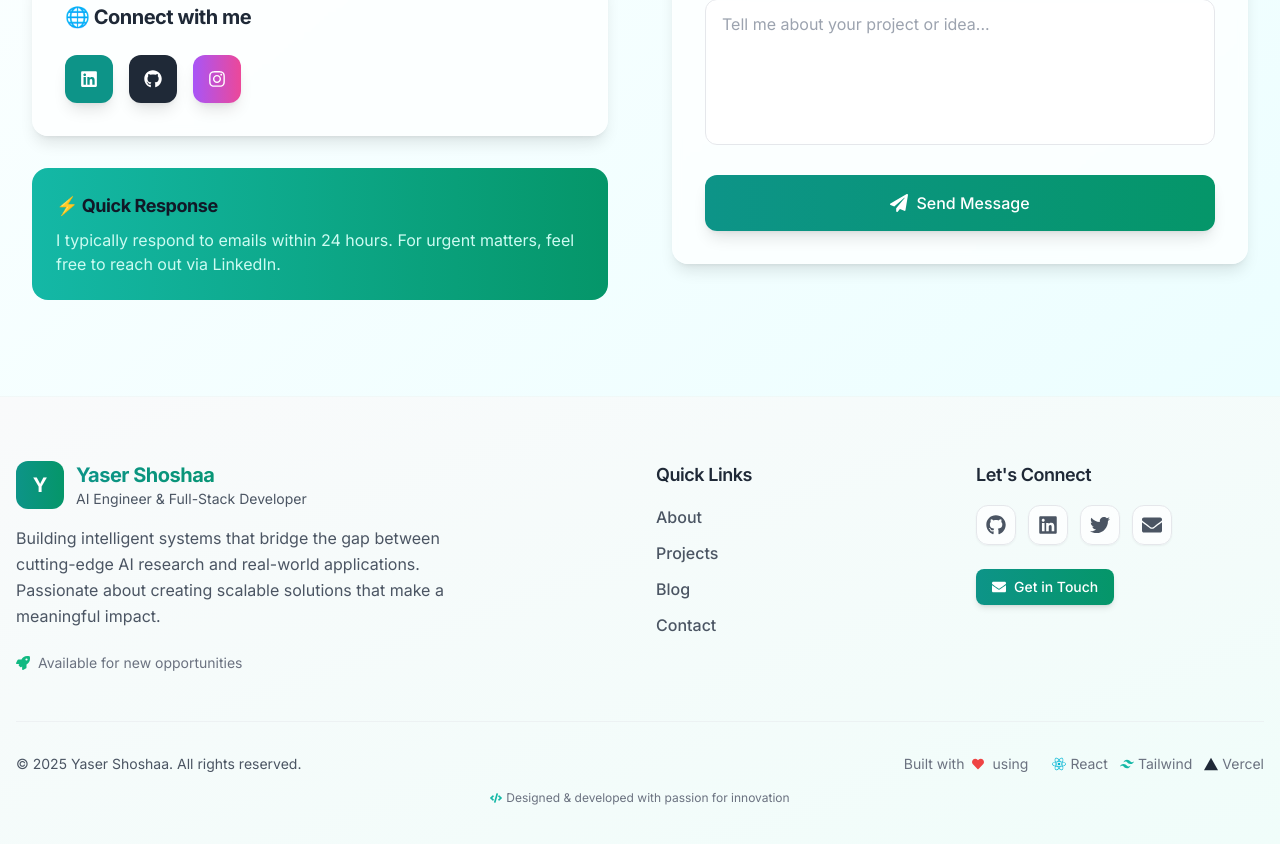
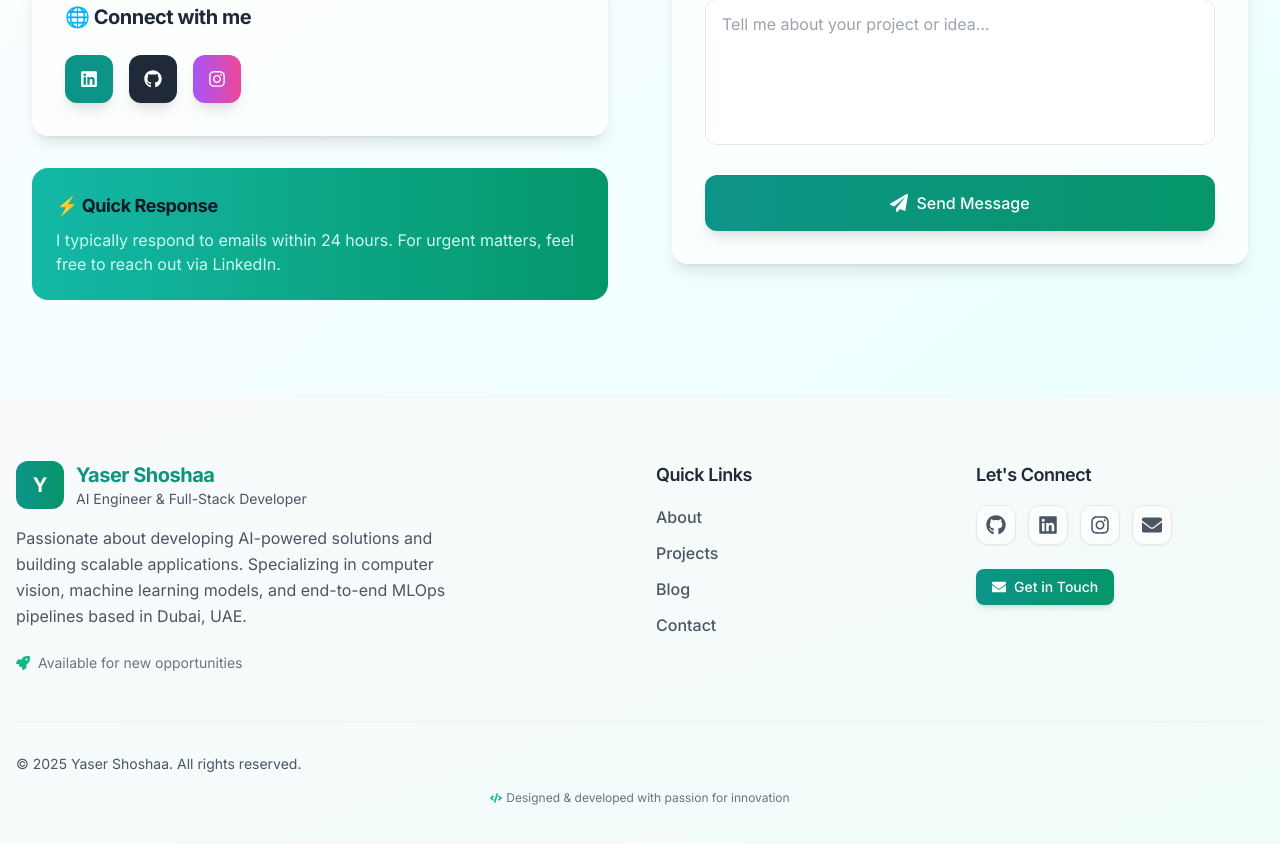
Before and after one commit to yasserzs3/yasserzs3.github.io, a React (Vite) app: page / in a window 1280 px wide. Shown: the part 9239-10083 px from the top of the page. Built offline with nearby package versions, Linux system fonts and the light colour scheme.

Commit message:
updated the footer

```diff
--- a/index.html
+++ b/index.html
@@ -4,10 +4,10 @@
     <meta charset="UTF-8" />
     <link rel="icon" type="image/svg+xml" href="/favicon.svg" />
     <meta name="viewport" content="width=device-width, initial-scale=1.0" />
-    <meta name="description" content="John Doe - AI Developer & Machine Learning Engineer. Building intelligent systems and creating solutions at the intersection of AI and software engineering." />
+    <meta name="description" content="Yaser Shoshaa - AI Developer & Machine Learning Engineer. Building intelligent systems and creating solutions at the intersection of AI and software engineering." />
     <meta name="keywords" content="AI, Machine Learning, Developer, Data Science, Portfolio, Python, PyTorch, TensorFlow, React" />
-    <meta name="author" content="John Doe" />
-    <meta property="og:title" content="John Doe - AI Developer & ML Engineer" />
+    <meta name="author" content="Yaser Shoshaa" />
+    <meta property="og:title" content="Yaser Shoshaa - AI Developer & ML Engineer" />
     <meta property="og:description" content="Building intelligent systems and creating solutions at the intersection of AI and software engineering." />
     <meta property="og:type" content="website" />
     <link rel="preconnect" href="https://fonts.googleapis.com">
--- a/src/components/Footer.jsx
+++ b/src/components/Footer.jsx
@@ -1,5 +1,5 @@
-import { FaGithub, FaLinkedin, FaTwitter, FaEnvelope, FaHeart, FaCode, FaRocket } from 'react-icons/fa';
-import { SiReact, SiTailwindcss, SiVercel } from 'react-icons/si';
+import { FaGithub, FaLinkedin, FaInstagram, FaEnvelope, FaCode, FaRocket } from 'react-icons/fa';
+
 
 const Footer = () => {
   const currentYear = new Date().getFullYear();
@@ -12,19 +12,19 @@ const Footer = () => {
       hoverColor: "hover:text-gray-800 dark:hover:text-white"
     },
     {
-      href: "https://linkedin.com/in/yasserzs3",
+      href: "https://linkedin.com/in/yaserzk/",
       icon: <FaLinkedin className="text-xl" />,
       label: "LinkedIn",
       hoverColor: "hover:text-teal-600"
     },
     {
-      href: "https://twitter.com/yasserzs3",
-      icon: <FaTwitter className="text-xl" />,
-      label: "Twitter",
-      hoverColor: "hover:text-cyan-500"
+      href: "https://instagram.com/yasser.zs3",
+      icon: <FaInstagram className="text-xl" />,
+      label: "Instagram",
+      hoverColor: "hover:text-pink-500"
     },
     {
-      href: "mailto:yasserzs3@gmail.com",
+      href: "mailto:yasserzaher03@gmail.com",
       icon: <FaEnvelope className="text-xl" />,
       label: "Email",
       hoverColor: "hover:text-red-500"
@@ -58,8 +58,8 @@ const Footer = () => {
               </div>
             </div>
             <p className="text-gray-600 dark:text-gray-400 mb-6 max-w-md leading-relaxed">
-              Building intelligent systems that bridge the gap between cutting-edge AI research and real-world applications.
-              Passionate about creating scalable solutions that make a meaningful impact.
+              Passionate about developing AI-powered solutions and building scalable applications. Specializing in
+              computer vision, machine learning models, and end-to-end MLOps pipelines based in Dubai, UAE.
             </p>
             <div className="flex items-center space-x-2 text-sm text-gray-500 dark:text-gray-500">
               <FaRocket className="text-emerald-500" />
@@ -107,7 +107,7 @@ const Footer = () => {
             </div>
             <div className="mt-6">
               <a
-                href="mailto:yasserzs3@gmail.com"
+                href="mailto:yasserzaher03@gmail.com"
                 className="inline-flex items-center space-x-2 px-4 py-2 bg-gradient-to-r from-teal-600 to-emerald-600 hover:from-teal-700 hover:to-emerald-700 text-white rounded-lg shadow-md hover:shadow-lg transform hover:scale-105 transition-all duration-200 text-sm font-medium"
               >
                 <FaEnvelope />
@@ -123,27 +123,7 @@ const Footer = () => {
               <p>&copy; {currentYear} Yaser Shoshaa. All rights reserved.</p>
             </div>
 
-            <div className="flex items-center space-x-6 text-sm text-gray-500 dark:text-gray-500">
-              <div className="flex items-center space-x-2">
-                <span>Built with</span>
-                <FaHeart className="text-red-500 text-xs" />
-                <span>using</span>
-              </div>
-              <div className="flex items-center space-x-3">
-                <div className="flex items-center space-x-1">
-                  <SiReact className="text-cyan-500" />
-                  <span>React</span>
-                </div>
-                <div className="flex items-center space-x-1">
-                  <SiTailwindcss className="text-teal-500" />
-                  <span>Tailwind</span>
-                </div>
-                <div className="flex items-center space-x-1">
-                  <SiVercel className="text-gray-800 dark:text-white" />
-                  <span>Vercel</span>
-                </div>
-              </div>
-            </div>
+
           </div>
 
           <div className="mt-4 text-center">
```
